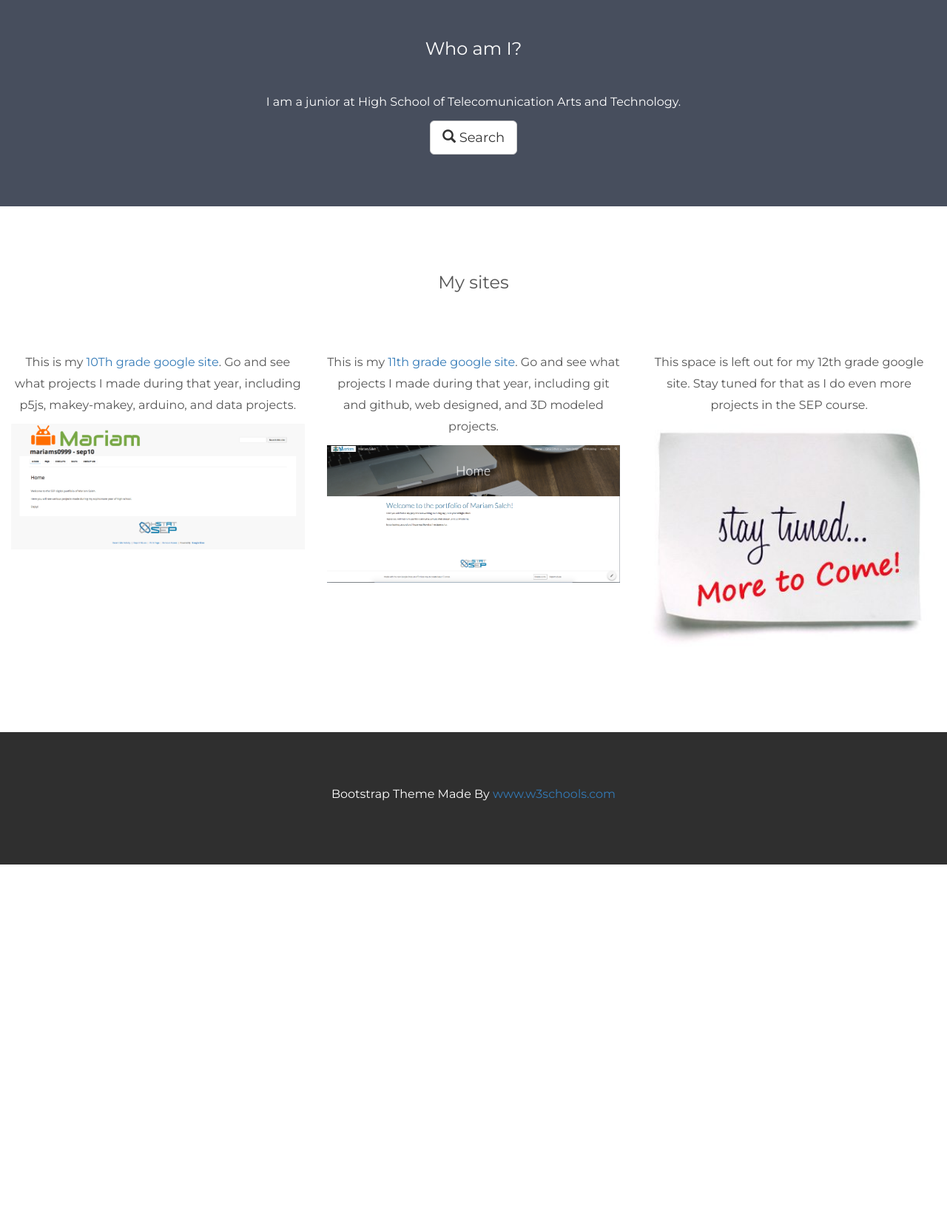
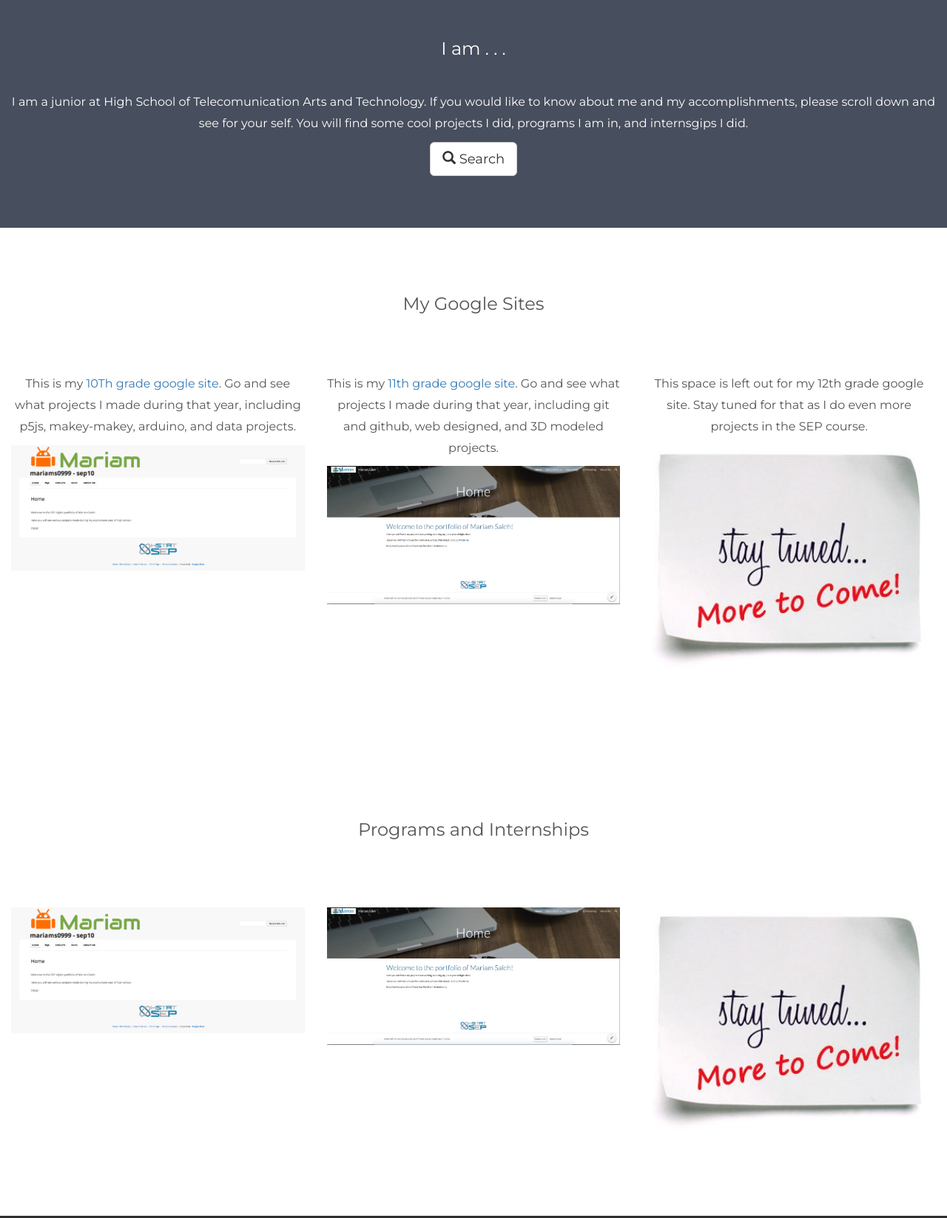
Before and after one commit to mariams0999/mariams0999.github.io, a plain HTML site: page index.html in a window 1280 px wide. Shown: the part 800-2447 px from the top of the page at 74% size. Before the commit the page ends 1969 px from the top, so only its background shows below. Drawn offline with nearby package versions, Linux system fonts and the light colour scheme.

Commit message:
add a fourth container

```diff
--- a/index.html
+++ b/index.html
@@ -83,8 +83,8 @@
 
 <!-- Second Container -->
 <div class="container-fluid bg-2 text-center">
-  <h3 class="margin">Who am I?</h3>
-  <p> I am a junior at High School of Telecomunication Arts and Technology. </p>
+  <h3 class="margin">I am . . .</h3>
+  <p> I am a junior at High School of Telecomunication Arts and Technology. If you would like to know about me and my accomplishments, please scroll down and see for your self. You will find some cool projects I did, programs I am in, and internsgips I did.</p>
   <a href="#" class="btn btn-default btn-lg">
     <span class="glyphicon glyphicon-search"></span> Search
   </a>
@@ -92,7 +92,7 @@
 
 <!-- Third Container (Grid) -->
 <div class="container-fluid bg-3 text-center">
-  <h3 class="margin">My sites</h3><br>
+  <h3 class="margin">My Google Sites</h3><br>
   <div class="row">
     <div class="col-sm-4">
       <p>This is my <a href="https://sites.google.com/a/hstat.org/mariams0999--sep10/">10Th grade google site</a>. Go and see what projects I made during that year, including p5js, makey-makey, arduino, and data projects.</p>
@@ -109,6 +109,25 @@
   </div>
 </div>
 
+<!-- Fourth Container (Grid) -->
+<div class="container-fluid bg-3 text-center">
+  <h3 class="margin">Programs and Internships</h3><br>
+  <div class="row">
+    <div class="col-sm-4">
+      <p></p>
+      <img src="10-grade-site.png" class="img-responsive margin" style="width:100%" alt="Image">
+    </div>
+    <div class="col-sm-4">
+      <p></p>
+      <img src="11-grade-site.png" class="img-responsive margin" style="width:100%" alt="Image">
+    </div>
+    <div class="col-sm-4">
+      <p></p>
+      <img src="more-to-come.jpg" class="img-responsive margin" style="width:100%" alt="Image">
+    </div>
+  </div>
+</div>
+
 <!-- Footer -->
 <footer class="container-fluid bg-4 text-center">
   <p>Bootstrap Theme Made By <a href="https://www.w3schools.com">www.w3schools.com</a></p>
```
